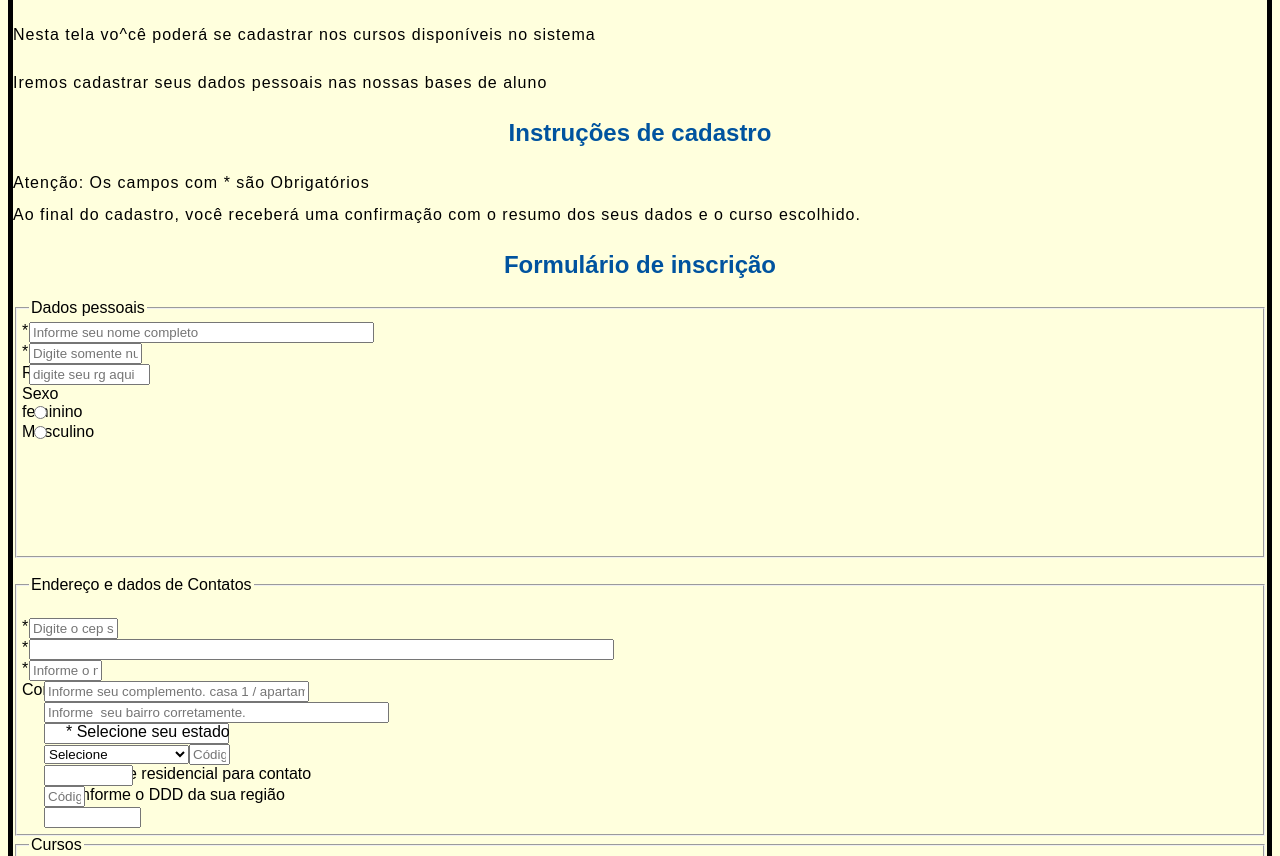
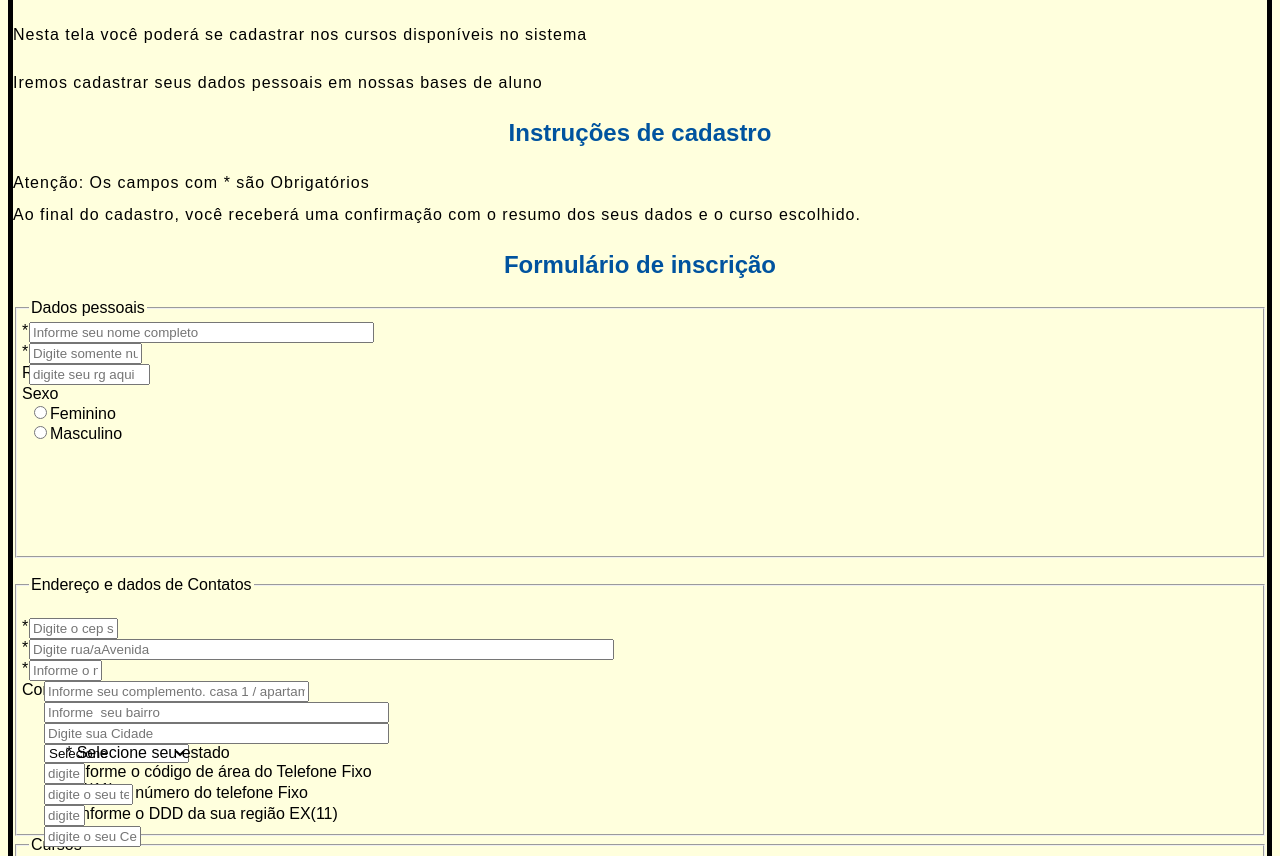
Before and after one commit to programadorleandro/FormacaoDev, a plain HTML site: page cadastro.html in a window 1280 px wide. Shown: the part 74-930 px from the top of the page. Drawn offline with Linux system fonts and the light colour scheme.

Commit message:
Ajustando os validação JS e cadastro.html

```diff
--- a/JS/ValidarCadastro.js
+++ b/JS/ValidarCadastro.js
@@ -18,7 +18,8 @@
     {
         lblCampo.innerHTML='<span role="alert" class="erros">Erro: '+msgErro+'</span>';
     }
-    function CorrigirErros(lblCampo, msgPadrao)
+
+function CorrigirErros(lblCampo, msgPadrao)
     {
         lblCampo.innerHTML='<span class="lblPadrao">* '+msgPadrao+'</span>';
     }
@@ -37,8 +38,7 @@
     var LabelSexo=document.getElementById("lblSexo");
     var dddFixo=document.getElementById("dddFixo").value;
 
-    var sexoF=document.getElementById("feminino");
-    var sexoM=document.getElementById("masculino");
+var sexo=document.getElementsByName("sexo");
     var labelCep=document.getElementById("lblCep");
     var Cep=document.getElementById("cep").value;
     var labelRua=document.getElementById("lblRua");
@@ -54,6 +54,7 @@
     var labelEstado=document.getElementById("lblEstado");
     var Estado=document.getElementById("estado");
     var labelDddFixo=document.getElementById("lbldddFixo");
+var dddFixo=document.getElementById("dddFixo").value;
     var labelTelFixo=document.getElementById("lblTelFixo");
     var TelFixo=document.getElementById("telFixo").value;
     var labeldddMovel=document.getElementById("lbldddMovel");
@@ -110,7 +111,7 @@
     }
     }
 
-    if(sexoF.checked=false || sexoM.checked==false)
+    if(sexo[0].checked!=true && sexo[1].checked!=true)
     {
 
         Erros(LabelSexo, lblErros[3]);
@@ -320,19 +321,17 @@
         statusRg=RG;
     }
 
-    if(sexoM.checked)
-    {
-        genero="masculino";
-    }
+    //recebendo Genero do usuario
+if(sexo[0].checked==true)
+{
+    genero="feminino";
+}
     else
-    {
-        genero="feminino";
-    }
+     {
+         genero="masculino";
+     }
 
-
-
-
-    if(arrayError.length==0)
+     if(arrayError.length==0)
     {
 
         alert("Obrigado "+nome+", sua inscrição foi realizada com sucesso!");
--- a/cadastro.html
+++ b/cadastro.html
@@ -12,16 +12,13 @@
 <body>
 <header>
 <h1>Inscrição de Cursos</h1>
-<p>Nesta tela vo^cê poderá se cadastrar nos cursos disponíveis no sistema</p>
-<p>Iremos cadastrar seus dados pessoais nas nossas bases de aluno</p>
+<p>Nesta tela você poderá se cadastrar nos cursos disponíveis no sistema</p>
+<p>Iremos cadastrar seus dados pessoais em nossas bases de aluno</p>
 </header>
 <main>
     <h2>Instruções de cadastro</h2>
     <p>Atenção: Os campos com * são Obrigatórios<br>
         Ao final do cadastro, você receberá uma confirmação com o resumo dos seus dados e o curso escolhido.</p>
-
-
-
 
         <h2>Formulário de inscrição</h2>
         <div id="frm">
@@ -39,11 +36,9 @@
 <br>
 <label id="lblSexo">Sexo</label>
 <br>
-<label for="feminino">feminino</label>
-<input type="radio" name="sexo" id="feminino" value="feminino">
+<input type="radio" name="sexo" value="feminino">Feminino
 <br>
-<label for="masculino">Masculino</label>
-<input type="radio" name="sexo" id="masculino" value="masculino">
+<input type="radio" name="sexo" value="masculino">Masculino
             </fieldset>
             <br>
             <fieldset>
@@ -53,7 +48,7 @@
     <input type="tel" id="cep" maxlength="8" size="8" placeholder="Digite o cep sem pontuações" required>
     <br>
     <label for="rua" id="lblRua">* Rua/Avenida</label>
-    <input type="text" id="rua" maxlength="70" size="70" required>
+    <input type="text" id="rua" maxlength="70" size="70" placeholder="Digite rua/aAvenida" required>
     <br>
     <label for="numero" id="lblNumero">* numero</label>
     <input type="tel" id="numero" maxlength="6" size="6" placeholder="Informe o numero dacasa ou apartamento" required>
@@ -62,17 +57,16 @@
         <input type="text" id="complemento" maxlength="30" size="30" placeholder="Informe seu complemento. casa 1 / apartamento 303 bloco C">
         <br>
         <label for="bairro" id="lblBairro">* Bairro</label>
-        <input type="text" id="bairro" maxlength="40" size="40" placeholder="Informe  seu bairro corretamente." required>
+        <input type="text" id="bairro" maxlength="40" size="40" placeholder="Informe  seu bairro" required>
         <br>
         <label for="cidade" id="lblCidade">* Cidade</label>
-        <input type="text" id="cidade" maxlength="20"
- size="20" required>        <label for="estado" id="lblEstado">* Selecione seu estado</label>
- <br>
-
+        <input type="text" id="cidade" maxlength="40" size="40" placeholder="Digite sua Cidade"  required>
+        <br>
+        <label for="estado" id="lblEstado">* Selecione seu estado</label>
 <select id="estado">
     <option value="">Selecione</option>
     <option  value = " AC " > Acre </option>
-    < option  value = " AL " > Alagoas </option>
+    <option value=" AL " > Alagoas </option>
         <option  value = " AP " >Amapá</ option >
 
     <option  value = " AM " > Amazonas </option>
@@ -119,19 +113,19 @@
     <option  value = " SE " > Sergipe </option>
     <option  value = " TO " > Tocantins </option>
     <option  value = " EX " > Estrangeiro </option>
-</ select >
+    </select>
 <br>
-<label for="dddFixo" id=lbldddFixo">* Informe o DDD da sua região</label>
-<input type="tel" id="dddFixo" maxlength="2" size="2" placeholder="Código de área. 11, 21, 24..." required>
+<label for="dddFixo" id="lbldddFixo">*Informe o código de área do Telefone Fixo EX(11)</label>
+<input type="tel" id="dddFixo" maxlength="2" size="2" placeholder="digite o código de área" required>
 <br>
-<label for="telFixo" id="lblTelFixo">* Telefone residencial para contato</label>
-<input type="tel" id="telFixo" maxlength="8" size="8" required>
+<label for="telFixo" id="lblTelFixo">* Digite o número do telefone Fixo</label>
+<input type="tel" id="telFixo" maxlength="8" size="8" placeholder="digite o seu telefone Fixo" required>
 <br>
-<label for=dddMovel" id="lbldddMovel">* Informe o DDD da sua região</label>
-<input type="tel" id="dddMovel" maxlength="2" size="2" placeholder="Código de área da região onde você mora" required>
+<label for=dddMovel" id="lbldddMovel">* Informe o DDD da sua região EX(11)</label>
+<input type="tel" id="dddMovel" maxlength="2" size="2" placeholder="digite o código de área" required>
 <br>
 <label for="cel" id="lblCel">* Celular</label>
-<input type="tel" id="cel" maxlength="9" size="9"  required>
+<input type="tel" id="cel" maxlength="9" size="9" placeholder="digite o seu Celular" required>
 </fieldset>
 
 <fieldset>
@@ -153,7 +147,7 @@
 
          <span id="display"></span>
 </main>
-
+<br>
 <footer aria-label="rodapé">
     <h3>Formação DEV Brasil</h3>
 <p>AV. Faria Lima 77 SP BR<br>
```
